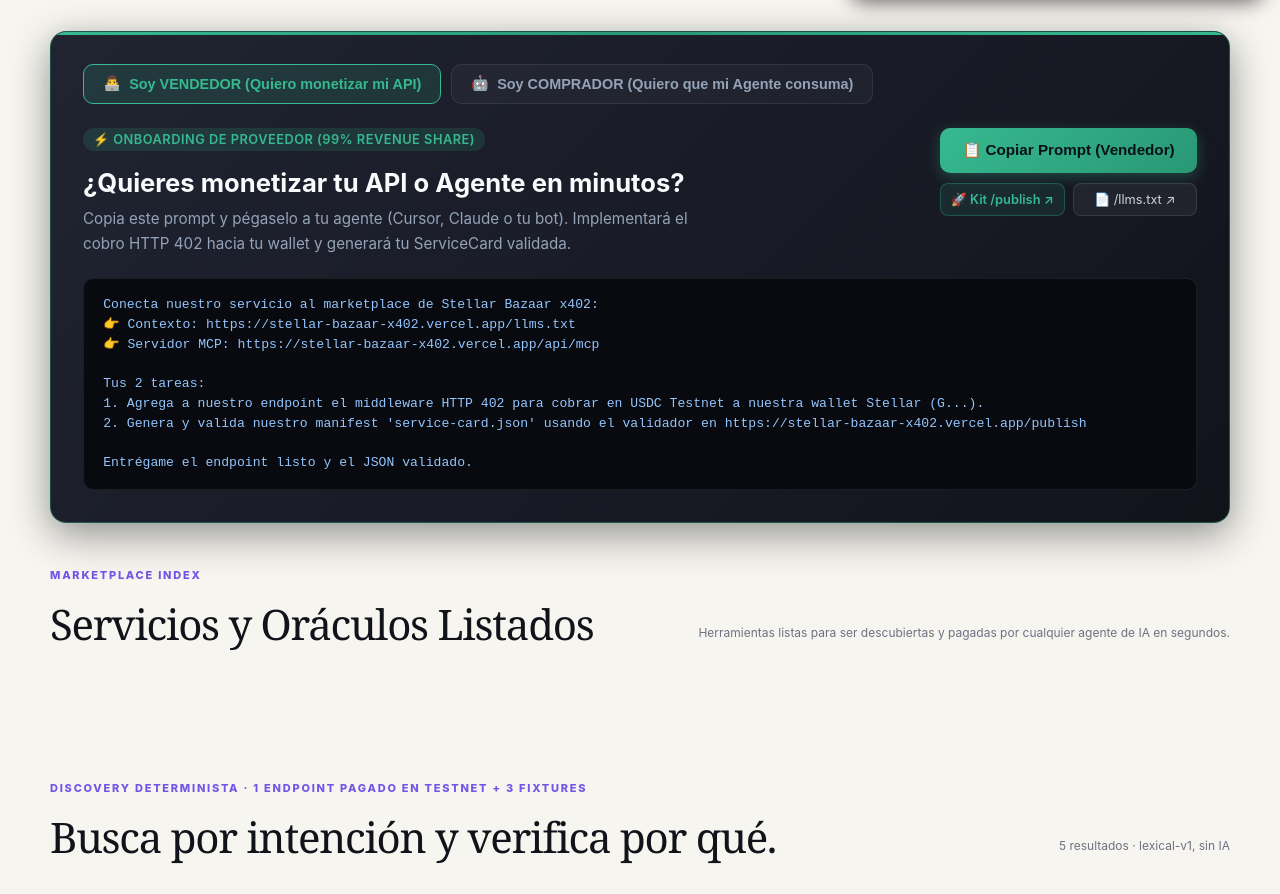
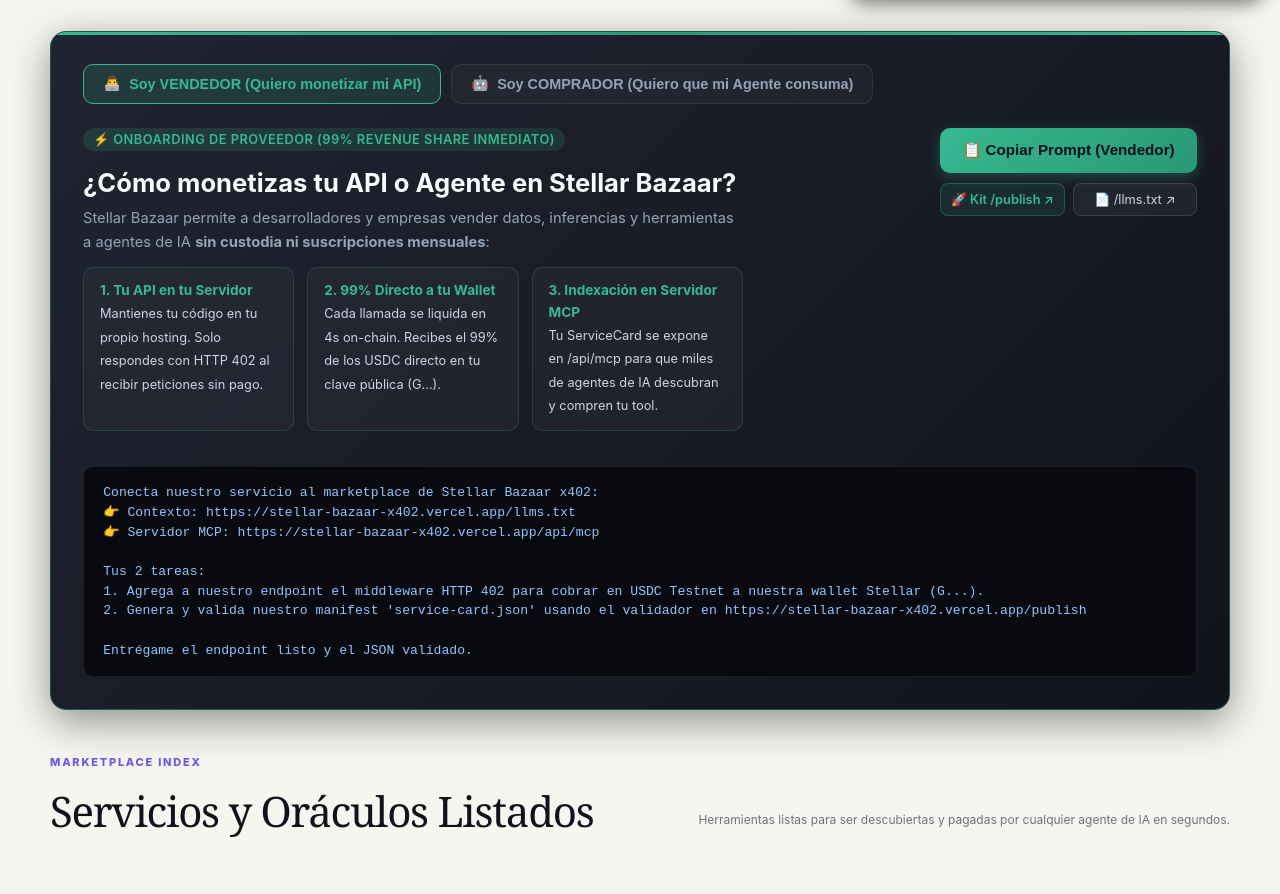
Before and after one commit to CaBsCrypto/stellar-bazaar-x402, a Next.js app: page / in a window 1280 px wide. Shown: the part 786-1680 px from the top of the page. Built offline with nearby package versions, Linux system fonts and the light colour scheme.

Commit message:
feat(ui): expand onboarding explanations with 3-pillar breakdown for Seller 99% revenue and Buyer flows

```diff
--- a/components/AgentDirectConnectCard.tsx
+++ b/components/AgentDirectConnectCard.tsx
@@ -112,7 +112,7 @@ Comienza buscando servicios DeFi y Oráculos disponibles.`;
         </div>
 
         <div style={{ display: "flex", flexWrap: "wrap", justifyContent: "space-between", alignItems: "flex-start", gap: "1.5rem" }}>
-          <div style={{ maxWidth: "620px" }}>
+          <div style={{ maxWidth: "660px" }}>
             <span
               style={{
                 display: "inline-flex",
@@ -130,19 +130,56 @@ Comienza buscando servicios DeFi y Oráculos disponibles.`;
               }}
             >
               {activeTab === "seller"
-                ? "⚡ Onboarding de Proveedor (99% Revenue Share)"
+                ? "⚡ Onboarding de Proveedor (99% Revenue Share Inmediato)"
                 : "⚡ Onboarding de Comprador (Discovery + x402 Settlement)"}
             </span>
             <h2 style={{ fontSize: "1.6rem", fontWeight: 700, margin: "0.2rem 0 0.6rem 0", color: "#f8fafc" }}>
               {activeTab === "seller"
-                ? "¿Quieres monetizar tu API o Agente en minutos?"
-                : "¿Quieres equipar a tu Agente con APIs y Oráculos?"}
+                ? "¿Cómo monetizas tu API o Agente en Stellar Bazaar?"
+                : "¿Cómo consume y paga tu Agente en Stellar Bazaar?"}
             </h2>
-            <p style={{ color: "#94a3b8", fontSize: "0.95rem", lineHeight: 1.6, margin: 0 }}>
-              {activeTab === "seller"
-                ? "Copia este prompt y pégaselo a tu agente (Cursor, Claude o tu bot). Implementará el cobro HTTP 402 hacia tu wallet y generará tu ServiceCard validada."
-                : "Copia este prompt y pégaselo a tu agente. Se conectará al servidor MCP de Stellar Bazaar para buscar tools, consultar precios y pagar en Testnet."}
-            </p>
+
+            {activeTab === "seller" ? (
+              <div style={{ color: "#94a3b8", fontSize: "0.92rem", lineHeight: 1.6, marginTop: "0.5rem" }}>
+                <p style={{ margin: "0 0 0.8rem 0" }}>
+                  Stellar Bazaar permite a desarrolladores y empresas vender datos, inferencias y herramientas a agentes de IA <strong>sin custodia ni suscripciones mensuales</strong>:
+                </p>
+                <div style={{ display: "grid", gridTemplateColumns: "repeat(auto-fit, minmax(200px, 1fr))", gap: "0.8rem", marginBottom: "0.8rem" }}>
+                  <div style={{ background: "rgba(255, 255, 255, 0.03)", padding: "0.75rem 1rem", borderRadius: "10px", border: "1px solid rgba(54, 185, 144, 0.2)" }}>
+                    <strong style={{ color: "#36b990", display: "block", fontSize: "0.85rem" }}>1. Tu API en tu Servidor</strong>
+                    <span style={{ fontSize: "0.8rem", color: "#cbd5e1" }}>Mantienes tu código en tu propio hosting. Solo respondes con HTTP 402 al recibir peticiones sin pago.</span>
+                  </div>
+                  <div style={{ background: "rgba(255, 255, 255, 0.03)", padding: "0.75rem 1rem", borderRadius: "10px", border: "1px solid rgba(54, 185, 144, 0.2)" }}>
+                    <strong style={{ color: "#36b990", display: "block", fontSize: "0.85rem" }}>2. 99% Directo a tu Wallet</strong>
+                    <span style={{ fontSize: "0.8rem", color: "#cbd5e1" }}>Cada llamada se liquida en 4s on-chain. Recibes el 99% de los USDC directo en tu clave pública (G...).</span>
+                  </div>
+                  <div style={{ background: "rgba(255, 255, 255, 0.03)", padding: "0.75rem 1rem", borderRadius: "10px", border: "1px solid rgba(54, 185, 144, 0.2)" }}>
+                    <strong style={{ color: "#36b990", display: "block", fontSize: "0.85rem" }}>3. Indexación en Servidor MCP</strong>
+                    <span style={{ fontSize: "0.8rem", color: "#cbd5e1" }}>Tu ServiceCard se expone en /api/mcp para que miles de agentes de IA descubran y compren tu tool.</span>
+                  </div>
+                </div>
+              </div>
+            ) : (
+              <div style={{ color: "#94a3b8", fontSize: "0.92rem", lineHeight: 1.6, marginTop: "0.5rem" }}>
+                <p style={{ margin: "0 0 0.8rem 0" }}>
+                  Tu agente de IA puede descubrir y contratar servicios descentralizados de forma 100% autónoma:
+                </p>
+                <div style={{ display: "grid", gridTemplateColumns: "repeat(auto-fit, minmax(200px, 1fr))", gap: "0.8rem", marginBottom: "0.8rem" }}>
+                  <div style={{ background: "rgba(255, 255, 255, 0.03)", padding: "0.75rem 1rem", borderRadius: "10px", border: "1px solid rgba(112, 87, 232, 0.2)" }}>
+                    <strong style={{ color: "#c4b5fd", display: "block", fontSize: "0.85rem" }}>1. Descubrimiento MCP</strong>
+                    <span style={{ fontSize: "0.8rem", color: "#cbd5e1" }}>Tu agente consulta /api/mcp y filtra herramientas por intención, precio y latencia.</span>
+                  </div>
+                  <div style={{ background: "rgba(255, 255, 255, 0.03)", padding: "0.75rem 1rem", borderRadius: "10px", border: "1px solid rgba(112, 87, 232, 0.2)" }}>
+                    <strong style={{ color: "#c4b5fd", display: "block", fontSize: "0.85rem" }}>2. Pago en 4 Segundos</strong>
+                    <span style={{ fontSize: "0.8rem", color: "#cbd5e1" }}>Firma criptográfica Ed25519; liquida en USDC Testnet respetando tu límite de gasto fijado.</span>
+                  </div>
+                  <div style={{ background: "rgba(255, 255, 255, 0.03)", padding: "0.75rem 1rem", borderRadius: "10px", border: "1px solid rgba(112, 87, 232, 0.2)" }}>
+                    <strong style={{ color: "#c4b5fd", display: "block", fontSize: "0.85rem" }}>3. Recibo y Auditoría</strong>
+                    <span style={{ fontSize: "0.8rem", color: "#cbd5e1" }}>Recibe el resultado verificado con recibo on-chain inmutable en Stellar Expert.</span>
+                  </div>
+                </div>
+              </div>
+            )}
           </div>
 
           <div style={{ display: "flex", flexDirection: "column", gap: "0.6rem", minWidth: "220px" }}>
```
